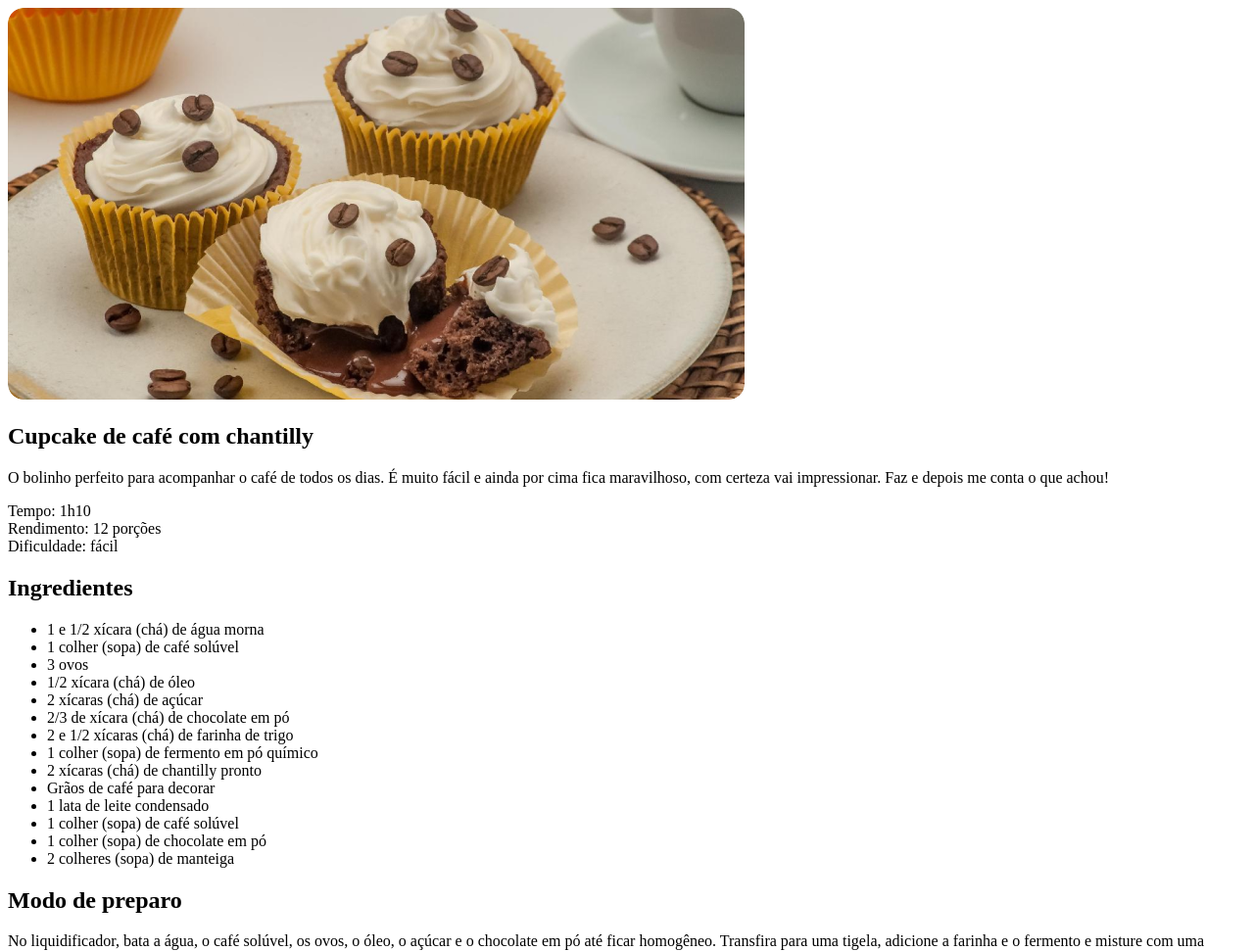
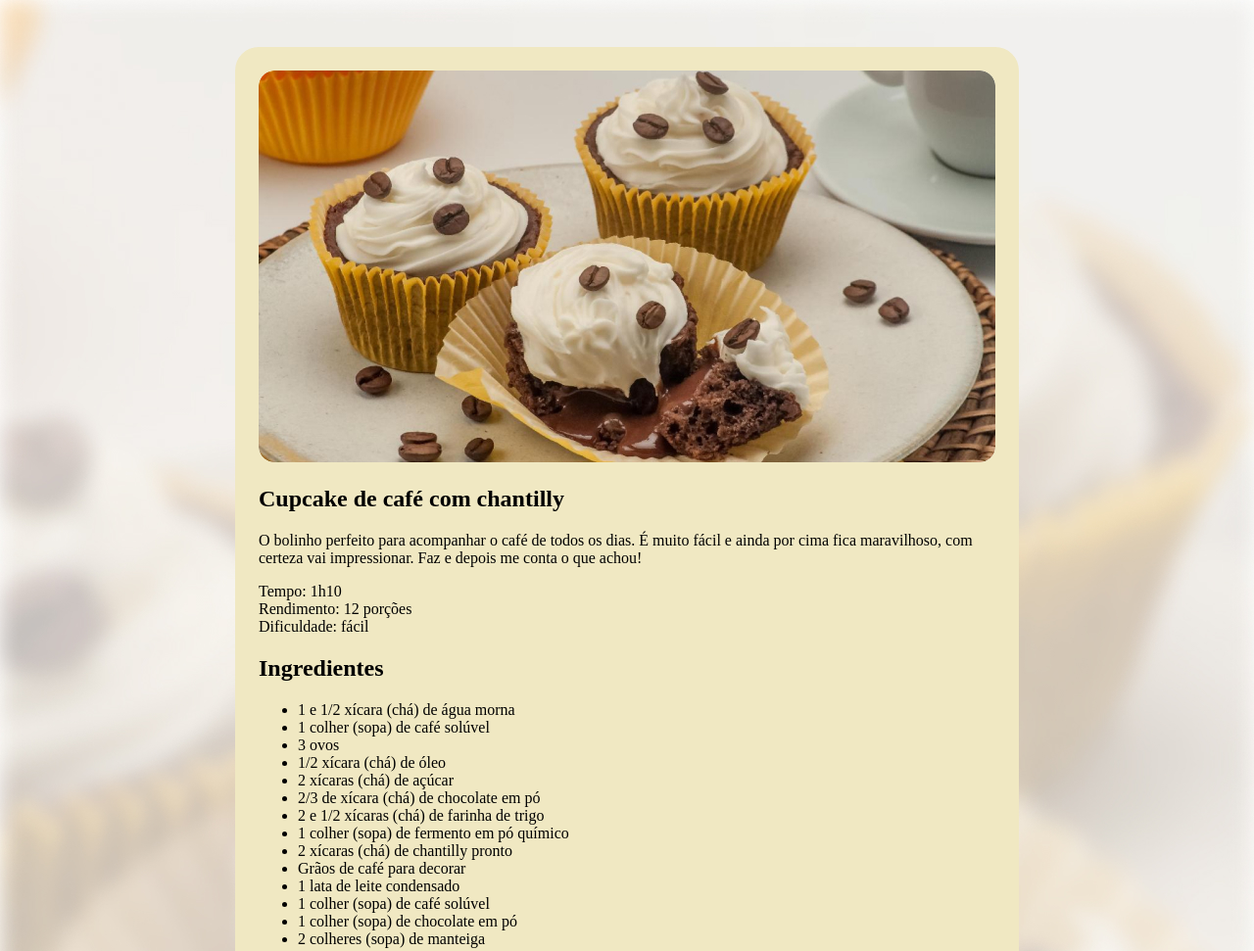
Before and after one commit to daviziih/pagina-de-receita, a plain HTML site: page index.html in a window 1280 px wide. Shown: the top 971 px of the page at 98% size. Drawn offline with Linux system fonts and the light colour scheme.

Commit message:
imagem de fundo e estilo

```diff
--- a/index.html
+++ b/index.html
@@ -9,7 +9,7 @@
   </head>
   <body>
     <div id="page">
-      <img src="assets/main-image.png" alt="Imagem de um Cupcake" />
+      <img src="assets/main-image.jpg" alt="Imagem de um Cupcake" />
 
       <main>
         <section id="about">
--- a/style.css
+++ b/style.css
@@ -1,3 +1,20 @@
+body {
+  background-image: url(assets/bg-image.jpg);
+  background-size: cover;
+}
+
+#page {
+  box-sizing: border-box;
+  width: 800px;
+  padding: 24px;
+
+  background-color: #f0e8c2;
+
+  border-radius: 24px;
+
+  margin: 48px auto;
+}
+
 img {
   border-radius: 16px;
 }
```
Also changed, not shown: assets/bg-image.jpg (added), assets/main-image.jpg (added), assets/main-image.png (deleted), 1 other file.
